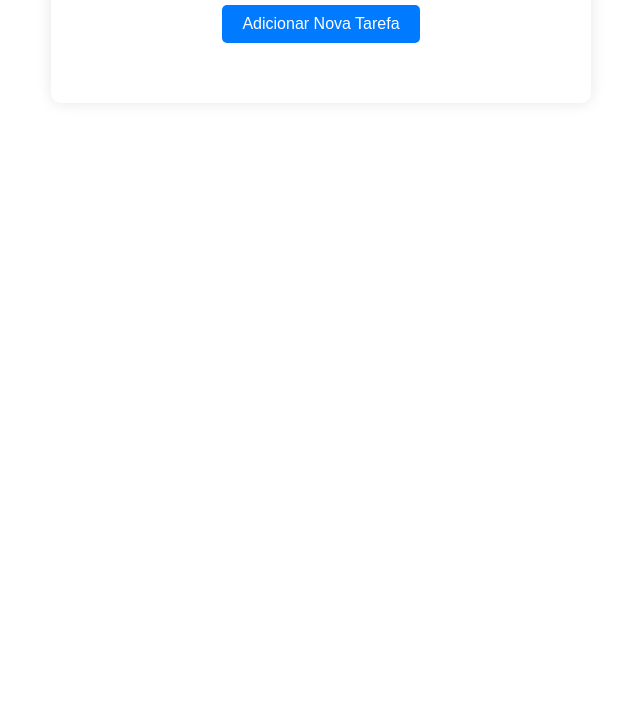
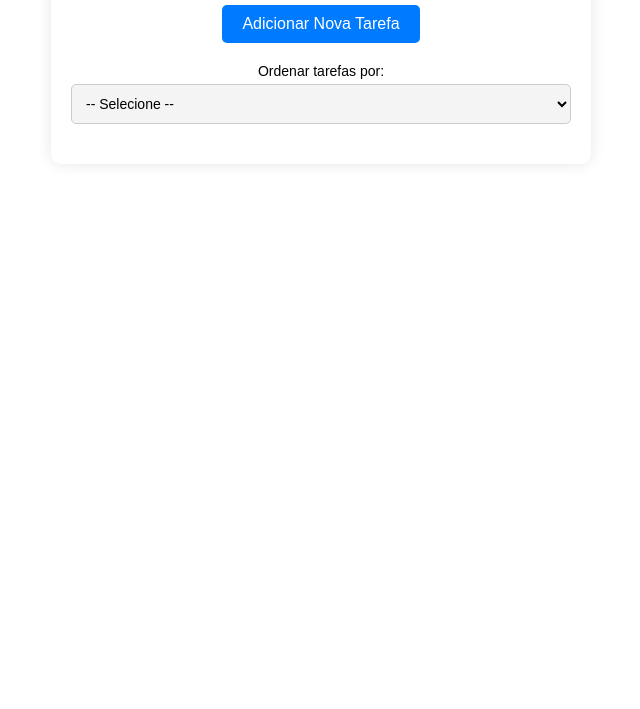
Before and after one commit to Lucras22/gerenciador-de-tarefas, a plain HTML site: page index.html in a window 1280 px wide. Shown: the part 91-800 px from the top of the page, without its empty margins (319-959 px from the left). Drawn offline with Linux system fonts and the light colour scheme.

Commit message:
Update index.html
Adicionando melhorias como a seleção de ordem

```diff
--- a/index.html
+++ b/index.html
@@ -1,19 +1,30 @@
 <!DOCTYPE html>
 <html lang="pt-BR">
+
 <head>
     <meta charset="UTF-8">
     <meta name="viewport" content="width=device-width, initial-scale=1.0">
-    <title>Lista de Tarefas - Lucas</title>
+    <title>Lista de Tarefas - Lucas Galindo</title>
     <link rel="stylesheet" href="styles.css">
 </head>
+
 <body>
     <div class="todo-wrapper">
         <h1>Gerenciador de Tarefas</h1>
 
-        <!-- Botão para adicionar nova tarefa -->
         <button id="add-task-btn">Adicionar Nova Tarefa</button>
 
-        <!-- Formulário de criação de tarefa (escondido por padrão) -->
+        <div class="form-group">
+            <label for="sort-tasks">Ordenar tarefas por:</label>
+            <select id="sort-tasks">
+                <option value="default">-- Selecione --</option>
+                <option value="importance">Importância</option>
+                <option value="date-near">Data mais próxima</option>
+                <option value="date-far">Data mais distante</option>
+            </select>
+        </div>
+
+
         <div id="task-form-container" class="hidden">
             <h2>Criar Nova Tarefa</h2>
             <form id="task-form">
@@ -53,11 +64,10 @@
             </form>
         </div>
 
-        <!-- Lista de tarefas -->
         <ul id="task-list"></ul>
     </div>
 
-
     <script src="script.js"></script>
 </body>
+
 </html>
```
